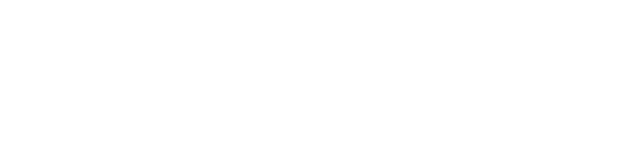
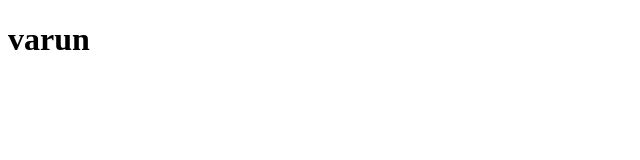
Before and after one commit to VARUN-SINGH-LATWAL/latwal, a plain HTML site: page index.html in a window 1280 px wide. Shown: the whole page, without its empty margins (0-640 px from the left). Drawn offline with Linux system fonts and the light colour scheme.

Commit message:
adding h1

```diff
--- a/index.html
+++ b/index.html
@@ -6,6 +6,6 @@
     <title>Document</title>
 </head>
 <body>
-
+    <h1>varun</h1>
 </body>
 </html>
```
